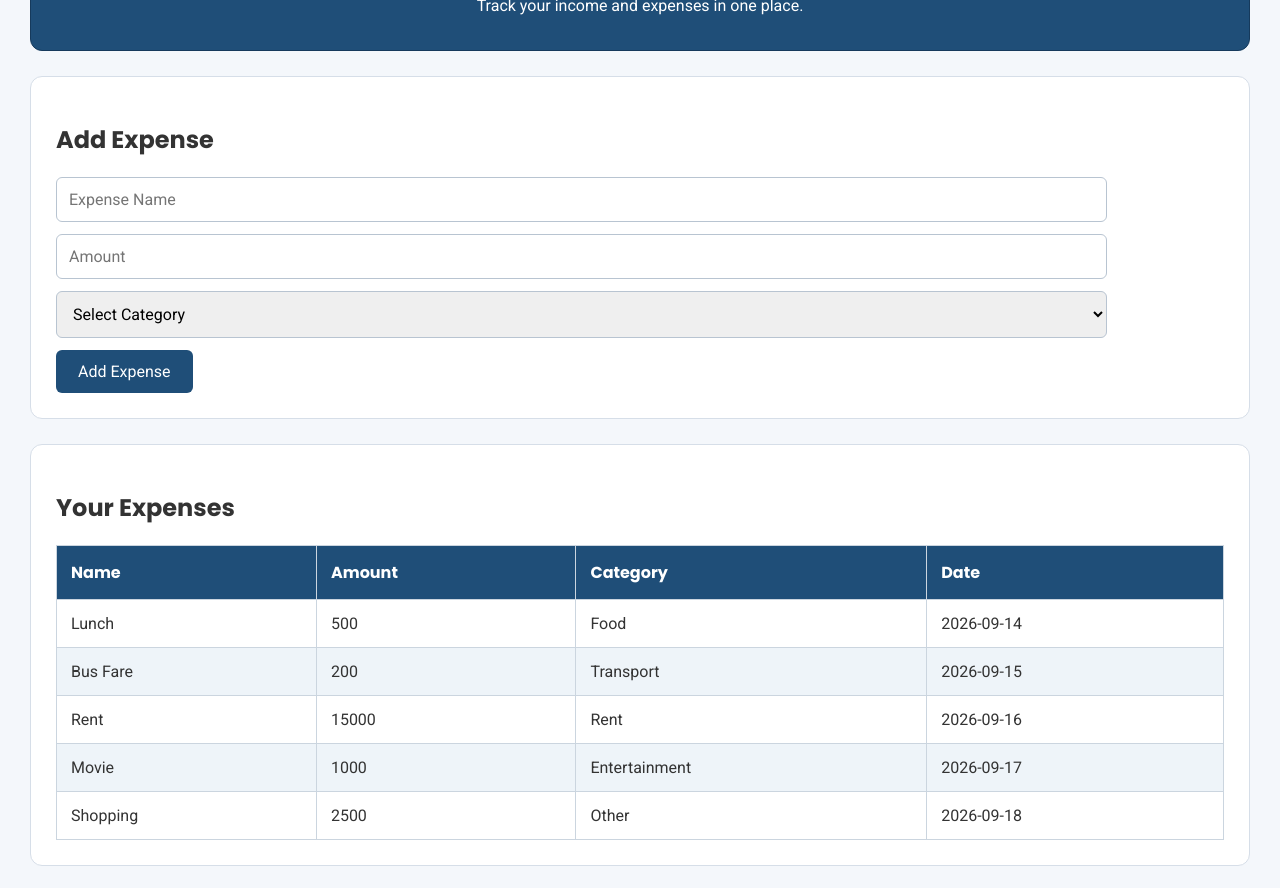
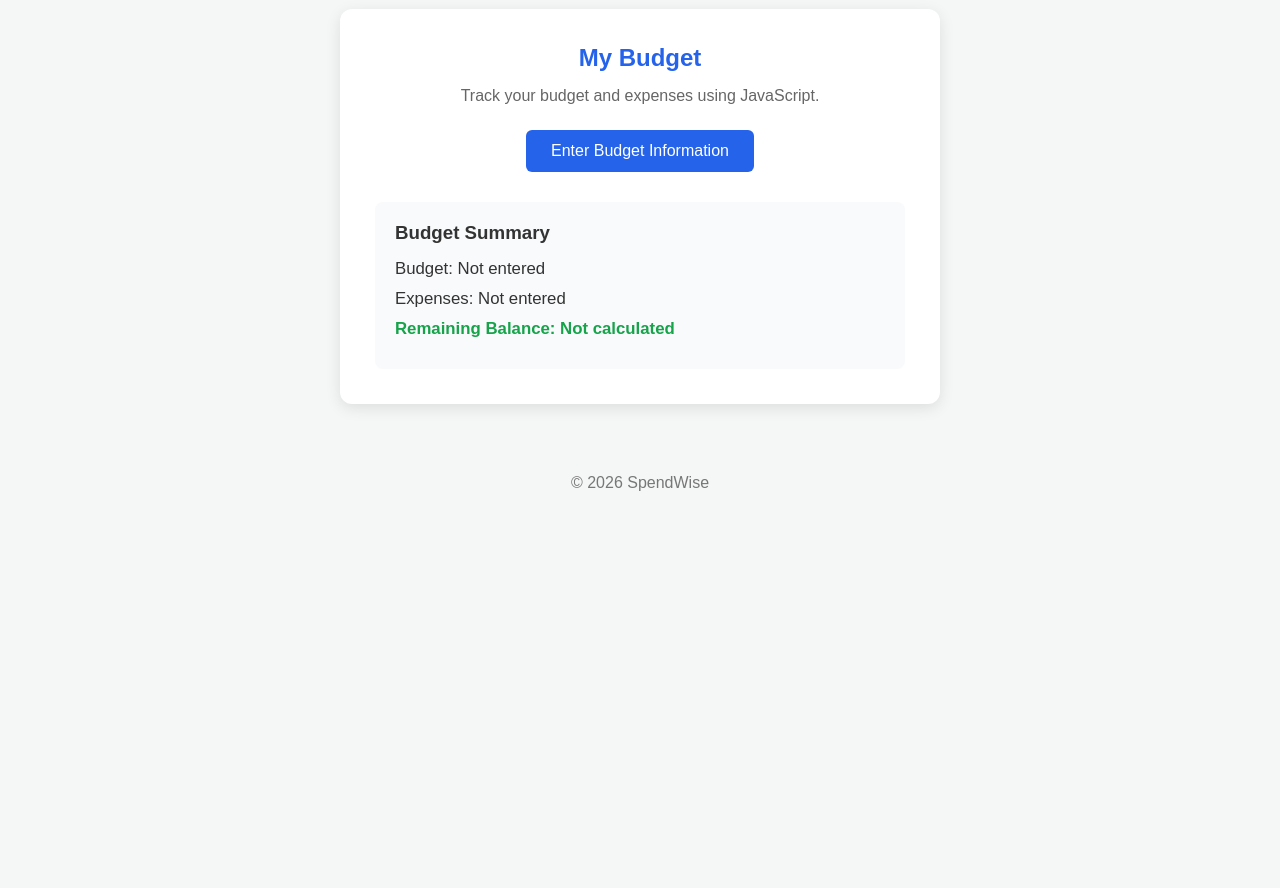
Before and after one commit to CharlesPaul20/budget-tracker, a plain HTML site: page index.html in a window 1280 px wide. Shown: the part 197-1085 px from the top of the page. After the commit the page ends 800 px from the top, so only its background shows below. Drawn offline with Linux system fonts and the light colour scheme.

Commit message:
Add files via upload

```diff
--- a/index.html
+++ b/index.html
@@ -3,122 +3,36 @@
 <head>
     <meta charset="UTF-8">
     <meta name="viewport" content="width=device-width, initial-scale=1.0">
-
-    <title>Personal Budget & Expense Tracker</title>
-
-    <!-- Google Fonts -->
-    <link rel="preconnect" href="https://fonts.googleapis.com">
-    <link rel="preconnect" href="https://fonts.gstatic.com" crossorigin>
-    <link href="https://fonts.googleapis.com/css2?family=Poppins:wght@400;500;600;700&family=Roboto:wght@400;500&display=swap" rel="stylesheet">
-
+    <title>SpendWise - Budget Tracker</title>
     <link rel="stylesheet" href="style.css">
 </head>
-
 <body>
 
     <header>
-        <img src="https://cdn-icons-png.flaticon.com/512/3135/3135706.png"
-             alt="Budget Tracker Logo"
-             width="80">
-
-        <h1>My Budget Tracker</h1>
-        <p>Track your income and expenses in one place.</p>
+        <h1>SpendWise</h1>
+        <p>Simple budgeting made easy.</p>
     </header>
 
-    <section id="add-expense">
-        <h2>Add Expense</h2>
+    <main>
+        <section class="budget-card">
+            <h2>My Budget</h2>
+            <p>Track your budget and expenses using JavaScript.</p>
 
-        <form>
-            <input type="text" id="expense-name" placeholder="Expense Name">
+            <button id="startButton">Enter Budget Information</button>
 
-            <input type="number" id="expense-amount" placeholder="Amount">
+            <div class="results">
+                <h3>Budget Summary</h3>
+                <p id="budgetDisplay">Budget: Not entered</p>
+                <p id="expenseDisplay">Expenses: Not entered</p>
+                <p id="balanceDisplay">Remaining Balance: Not calculated</p>
+            </div>
+        </section>
+    </main>
 
-            <select id="expense-category">
-                <option value="">Select Category</option>
-                <option value="Food">Food</option>
-                <option value="Transport">Transport</option>
-                <option value="Rent">Rent</option>
-                <option value="Entertainment">Entertainment</option>
-                <option value="Other">Other</option>
-            </select>
+    <footer>
+        <p>&copy; 2026 SpendWise</p>
+    </footer>
 
-            <button type="button">Add Expense</button>
-        </form>
-    </section>
-
-    <section class="expenses">
-        <h2>Your Expenses</h2>
-
-        <table>
-            <thead>
-                <tr>
-                    <th>Name</th>
-                    <th>Amount</th>
-                    <th>Category</th>
-                    <th>Date</th>
-                </tr>
-            </thead>
-
-            <tbody>
-                <tr>
-                    <td>Lunch</td>
-                    <td>500</td>
-                    <td>Food</td>
-                    <td>2026-09-14</td>
-                </tr>
-
-                <tr>
-                    <td>Bus Fare</td>
-                    <td>200</td>
-                    <td>Transport</td>
-                    <td>2026-09-15</td>
-                </tr>
-
-                <tr>
-                    <td>Rent</td>
-                    <td>15000</td>
-                    <td>Rent</td>
-                    <td>2026-09-16</td>
-                </tr>
-
-                <tr>
-                    <td>Movie</td>
-                    <td>1000</td>
-                    <td>Entertainment</td>
-                    <td>2026-09-17</td>
-                </tr>
-
-                <tr>
-                    <td>Shopping</td>
-                    <td>2500</td>
-                    <td>Other</td>
-                    <td>2026-09-18</td>
-                </tr>
-            </tbody>
-        </table>
-    </section>
-
-    <section>
-        <h2>Budget Tips</h2>
-
-        <iframe
-            width="560"
-            height="315"
-            src="https://www.youtube.com/embed/8s5W2gF9b9A"
-            title="Budgeting Tips Video"
-            frameborder="0">
-        </iframe>
-    </section>
-
-    <details>
-        <summary>How to use this tracker</summary>
-
-        <p>
-            Enter the name, amount, and category of an expense using the form.
-            The expense table shows sample expenses and helps you keep track
-            of your spending.
-        </p>
-    </details>
-
+    <script src="script.js"></script>
 </body>
 </html>
--- /dev/null
+++ b/script.js
@@ -0,0 +1,54 @@
+// SpendWise - JavaScript Foundation
+// Week 5 Assignment
+
+// 1. Store application data using variables
+let budget = 0;
+let expenses = 0;
+let remainingBalance = 0;
+
+// 2. Function to calculate the remaining balance
+function calculateBalance(budgetAmount, expenseAmount) {
+    return budgetAmount - expenseAmount;
+}
+
+// 3. Function to collect user input and process the budget
+function enterBudgetInformation() {
+    // Collect budget information from the user
+    let budgetInput = prompt("Enter your total budget:");
+
+    // Collect expense information from the user
+    let expensesInput = prompt("Enter your total expenses:");
+
+    // Convert user input from strings to numbers
+    budget = Number(budgetInput);
+    expenses = Number(expensesInput);
+
+    // Check that the user entered valid numbers
+    if (isNaN(budget) || isNaN(expenses)) {
+        console.log("Please enter valid numbers for your budget and expenses.");
+        alert("Please enter valid numbers.");
+        return;
+    }
+
+    // Calculate the remaining balance
+    remainingBalance = calculateBalance(budget, expenses);
+
+    // Display results in the browser console
+    console.log("===== SpendWise Budget Summary =====");
+console.log("Total Budget: KES 50000");
+console.log("Total Expenses: KES 15000");
+console.log("Remaining Balance: KES 35000");
+
+    // Display results on the webpage
+    document.getElementById("budgetDisplay").textContent =
+        "Budget: KES " + budget.toLocaleString();
+
+    document.getElementById("expenseDisplay").textContent =
+        "Expenses: KES " + expenses.toLocaleString();
+
+    document.getElementById("balanceDisplay").textContent =
+        "Remaining Balance: KES " + remainingBalance.toLocaleString();
+}
+
+// 4. Connect the button to the function
+document.getElementById("startButton").addEventListener("click", enterBudgetInformation);
--- a/style.css
+++ b/style.css
@@ -1,148 +1,97 @@
-/* Google Fonts */
-body {
-    font-family: 'Roboto', sans-serif;
-    background-color: #f4f7fb;
-    color: #333;
-    margin: 30px;
+* {
+    margin: 0;
+    padding: 0;
+    box-sizing: border-box;
 }
 
-/* Main heading card */
+body {
+    font-family: Arial, sans-serif;
+    background-color: #f4f7f6;
+    color: #333;
+    min-height: 100vh;
+}
+
 header {
-    background-color: #1f4e78;
+    background-color: #2563eb;
     color: white;
     text-align: center;
-    padding: 30px;
-    margin-bottom: 25px;
-    border: 1px solid #163a5c;
-    border-radius: 12px;
+    padding: 40px 20px;
 }
 
-/* Heading font */
-h1,
-h2 {
-    font-family: 'Poppins', sans-serif;
-}
-
-h1 {
-    margin: 10px 0;
-    font-size: 32px;
+header h1 {
+    font-size: 2.5rem;
+    margin-bottom: 10px;
 }
 
 header p {
-    margin: 5px 0;
+    font-size: 1.1rem;
 }
 
-/* Add Expense card */
-#add-expense {
-    background-color: white;
-    padding: 25px;
-    margin-bottom: 25px;
-    border: 1px solid #d6dee8;
-    border-radius: 12px;
+main {
+    display: flex;
+    justify-content: center;
+    padding: 50px 20px;
 }
 
-/* Form */
-form {
-    margin-top: 15px;
+.budget-card {
+    background-color: white;
+    width: 100%;
+    max-width: 600px;
+    padding: 35px;
+    border-radius: 12px;
+    box-shadow: 0 4px 15px rgba(0, 0, 0, 0.1);
+    text-align: center;
 }
 
-input,
-select {
-    display: block;
-    width: 90%;
-    padding: 12px;
-    margin: 12px 0;
-    border: 1px solid #b8c4d1;
-    border-radius: 6px;
-    font-family: 'Roboto', sans-serif;
-    font-size: 16px;
-    box-sizing: border-box;
+.budget-card h2 {
+    color: #2563eb;
+    margin-bottom: 15px;
 }
 
-/* Input focus */
-input:focus,
-select:focus {
-    outline: none;
-    border: 2px solid #1f4e78;
+.budget-card > p {
+    margin-bottom: 25px;
+    color: #666;
 }
 
-/* Button */
 button {
-    background-color: #1f4e78;
+    background-color: #2563eb;
     color: white;
-    padding: 12px 22px;
     border: none;
+    padding: 12px 25px;
     border-radius: 6px;
     cursor: pointer;
-    font-family: 'Roboto', sans-serif;
-    font-size: 16px;
+    font-size: 1rem;
 }
 
 button:hover {
-    background-color: #163a5c;
+    background-color: #1d4ed8;
 }
 
-/* Expense table card */
-.expenses {
-    background-color: white;
-    padding: 25px;
-    margin-bottom: 25px;
-    border: 1px solid #d6dee8;
-    border-radius: 12px;
-}
-
-/* Table */
-table {
-    width: 100%;
-    border-collapse: collapse;
-    margin-top: 20px;
-}
-
-/* Table cells */
-.expenses th,
-.expenses td {
-    border: 1px solid #cbd5df;
-    padding: 14px;
+.results {
+    margin-top: 30px;
+    padding: 20px;
+    background-color: #f8fafc;
+    border-radius: 8px;
     text-align: left;
 }
 
-/* Table header */
-.expenses th {
-    background-color: #1f4e78;
-    color: white;
-    font-family: 'Poppins', sans-serif;
+.results h3 {
+    margin-bottom: 15px;
+    color: #333;
 }
 
-/* Alternating rows */
-.expenses tr:nth-child(even) {
-    background-color: #eef4f9;
+.results p {
+    margin: 10px 0;
+    font-size: 1.05rem;
 }
 
-/* Hover effect */
-.expenses tr:hover {
-    background-color: #dce9f3;
+#balanceDisplay {
+    font-weight: bold;
+    color: #16a34a;
 }
 
-/* Budget Tips section */
-body > section {
-    background-color: white;
-    padding: 25px;
-    margin-bottom: 25px;
-    border: 1px solid #d6dee8;
-    border-radius: 12px;
+footer {
+    text-align: center;
+    padding: 20px;
+    color: #777;
 }
-
-/* Details */
-details {
-    background-color: white;
-    padding: 20px;
-    margin-bottom: 25px;
-    border: 1px solid #d6dee8;
-    border-radius: 12px;
-}
-
-summary {
-    font-family: 'Poppins', sans-serif;
-    font-weight: 600;
-    cursor: pointer;
-}
```
Also changed, not shown: 1 other file.
